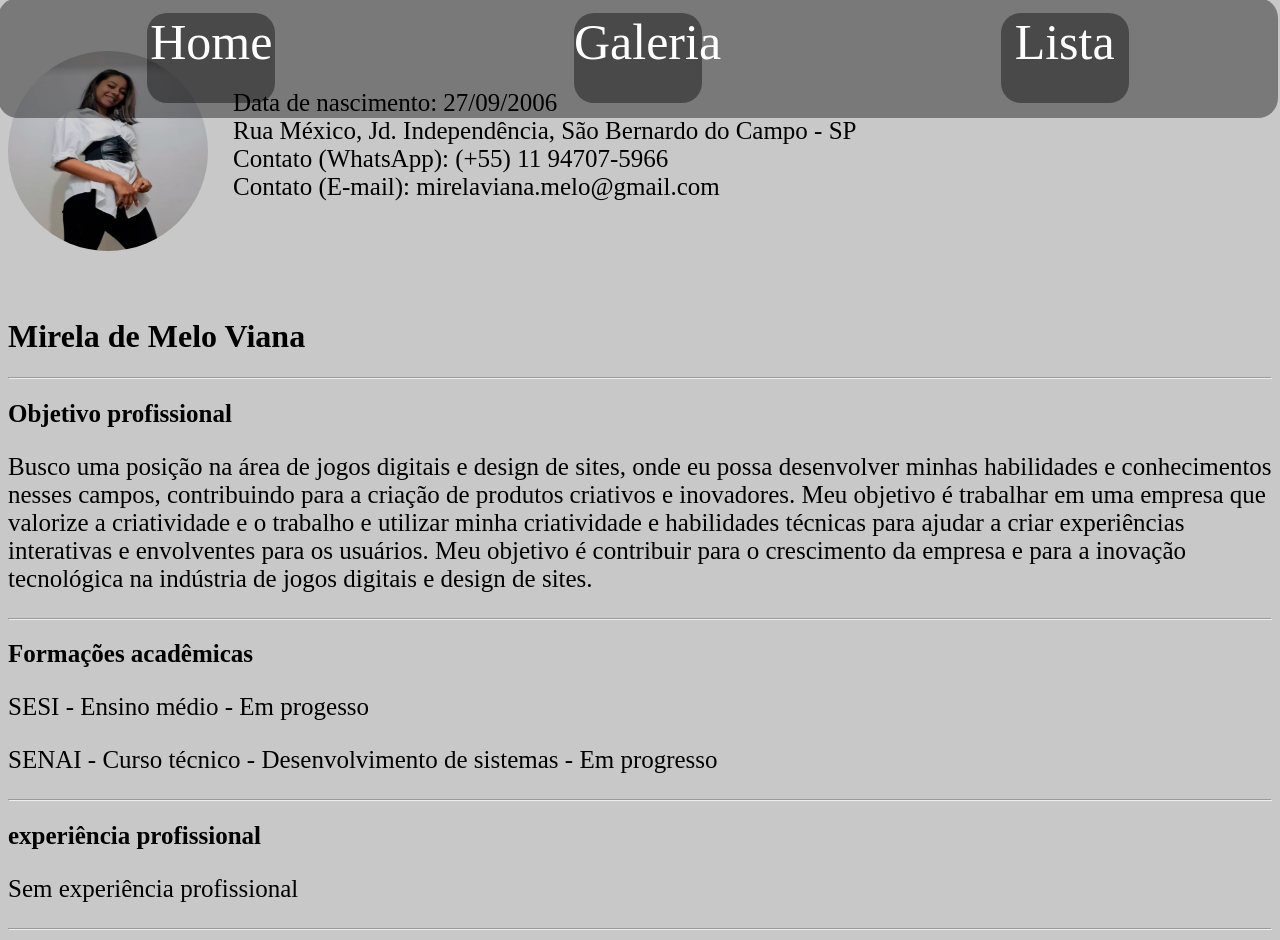
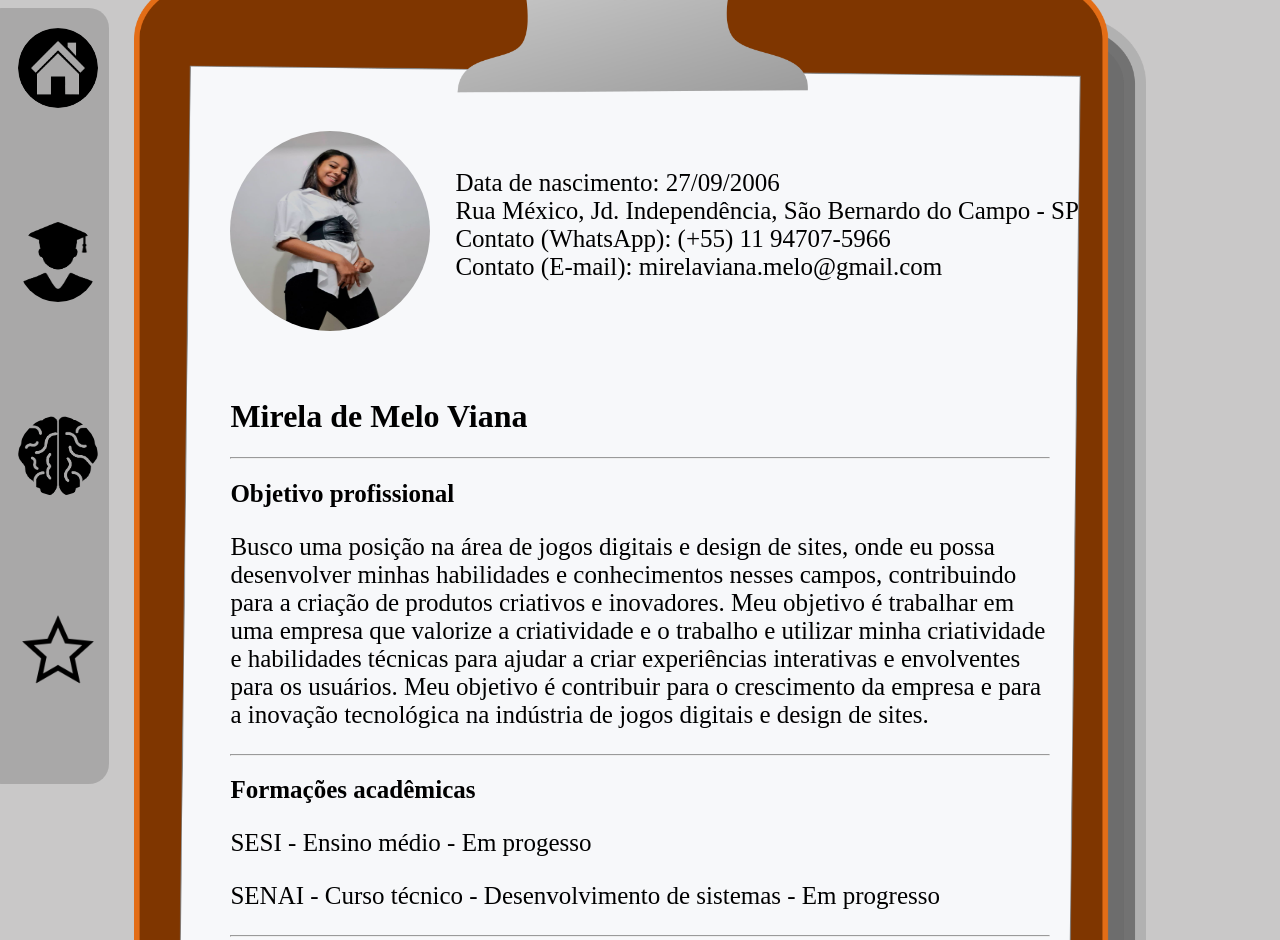
Before and after one commit to Mirela-Viana/Curriculo-lingMarcacao, a plain HTML site: page index.html in a window 1280 px wide. Shown: the top 940 px of the page. Drawn offline with Linux system fonts and the light colour scheme.

Commit message:
Refinação do site, adição da barra de navegação mais bonita e adição de imagens.

```diff
--- a/index.html
+++ b/index.html
@@ -10,34 +10,51 @@
 <style>
 
 .Navbar {
+    right: 91.5%;
     position: fixed;
+    z-index: 10000;
     display: flex;
-    width: 100%;
-    margin: -10px;
-    height: 15%;
-    justify-content: space-around;
-    background-color: #00000065;
+    flex-direction: column;
+    height: 97%;
+    width: 10%;
+    background-color: #00000028;
     border-radius: 20px;
+    text-align: center;
+    justify-content: center;
     align-items: center;
 }
 
 .Navbar div {
+    margin-top: 20px;
+    margin-right: 40px;
     font-size: 50px;
-    background-color: #00000065;
-    border-radius: 20px;
     width: 10%;
-    height: 75%;
-    text-align: center;
+    height: 55%;
 }
 
 .Navbar div a {
     text-decoration: none;
     color: white;
 }
+
+.Navbar div a img {
+    width: 80px;
+    height: 80px;
+}
+
     img {
         border-radius: 360px;
         width: 200px;
         height: 200px;
+    }
+
+    .fundo{
+        margin-top: -130px;
+        order: -1;
+        position: relative;
+        border-radius: 0px;
+        width: 80%;
+        height: 220%;
     }
 
     p {
@@ -48,11 +65,30 @@
 
     body {
         background-color: rgb(201, 200, 200);
+        display: flex;
+        justify-content: center;
+    }
+
+    .corpo {
+        position: absolute;
+        margin-top: 80px;
+        width: 80%;
+        height: 80%;
+        display: flex;
+        justify-content: center;
+    }
+
+    .margem{
+        width: 80%;
     }
 
     .container {
         display: flex;
         align-items: center;
+    }
+
+    .rodape {
+        width: 10%;
     }
 
     .rightText {
@@ -73,14 +109,17 @@
         font-family: 'Times New Roman', Times, serif
     }
 </style>
+<div class="Navbar">
+    <div><a href="Index.html"><img src="R.png"></a></div>
+    <div><a href="Formação.html"><img src="R (1).png"></a></div>
+    <div><a href="Habilidades.html"><img src="R (2).png"></a></div>
+    <div><a href= "Experiencia.html"><img src="R (3).png"></a></div>
 
+</div>
 <body>
-    <div class="Navbar">
-        <div><a href="Index.html">Home</a></div>
-        <div><a href="Galeria.html">Galeria</a></div>
-        <div><a href="Lista.html">Lista</a></div>
-
-    </div>
+    <img class="fundo" src="clipboard-01.png">
+    <div class="corpo">
+        <div class="margem">
     <div class="container">
         <div>
             <img src="Mirela.jpg" alt="Mirela Viana">
@@ -140,5 +179,6 @@ Contato (E-mail): mirelaviana.melo@gmail.com
 
     </ul>
     <h5> </h5>
-
+</div>
+</div>
 </body>
```
Also changed, not shown: R (1).png (added), R (2).png (added), R (3).png (added), R.png (added), clipboard-01.png (added).
